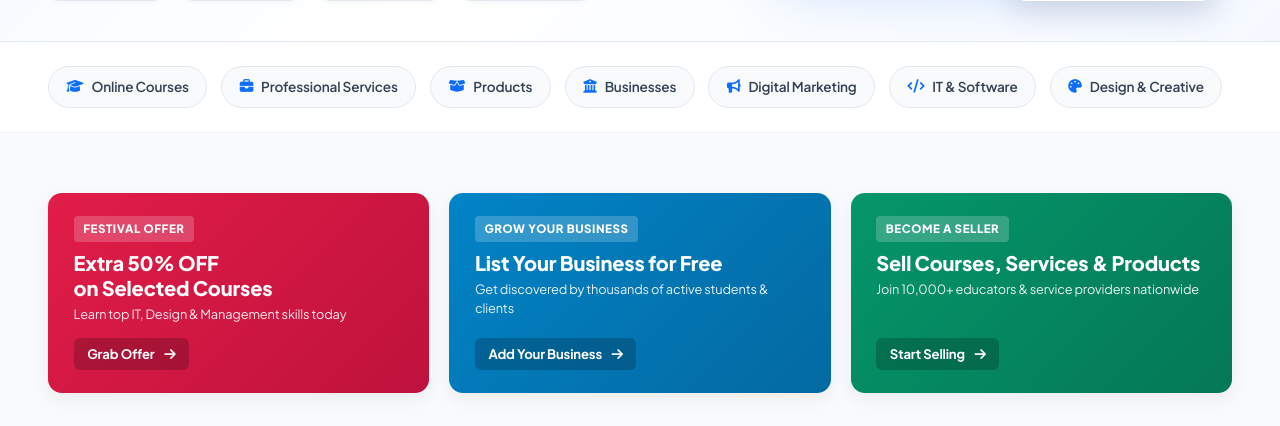
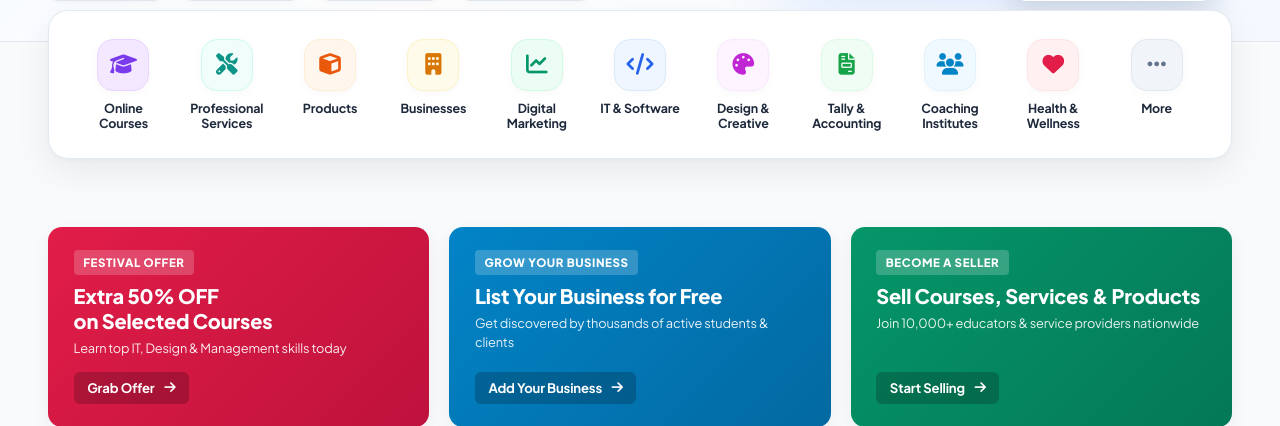
Before and after one commit to digitalclassworld/marketplace, a Laravel app: page / in a window 1280 px wide. Shown: the part 630-1056 px from the top of the page. Run offline with Laravel 12, Linux system fonts and the light colour scheme; data comes from the database, SQL or seed files in the repository; parts of the project's set-up code (start-up, migrations or seed data) failed here and were passed over.

Commit message:
Add homepage category icon strip card matching mockup design with pastel squircles and distinct icons

```diff
--- a/app/Http/Controllers/HomeController.php
+++ b/app/Http/Controllers/HomeController.php
@@ -119,18 +119,97 @@ class HomeController extends Controller
             \Illuminate\Support\Facades\Log::warning('Catalog load failed on marketplace index: ' . $e->getMessage());
         }
 
-        // Horizontal category pills matching the mockup
+        // Category strip items with rich icons and pastel badges matching user mockup
         $categoryPills = [
-            ['name' => 'Online Courses',       'icon' => 'fa-solid fa-graduation-cap',   'url' => route('courses')],
-            ['name' => 'Professional Services','icon' => 'fa-solid fa-briefcase',        'url' => route('services')],
-            ['name' => 'Products',             'icon' => 'fa-solid fa-box-open',         'url' => route('products')],
-            ['name' => 'Businesses',           'icon' => 'fa-solid fa-building-columns', 'url' => route('businesses')],
-            ['name' => 'Digital Marketing',    'icon' => 'fa-solid fa-bullhorn',         'url' => route('courses', ['category' => 'Digital Marketing'])],
-            ['name' => 'IT & Software',        'icon' => 'fa-solid fa-code',             'url' => route('courses', ['category' => 'Web Development'])],
-            ['name' => 'Design & Creative',    'icon' => 'fa-solid fa-palette',          'url' => route('services', ['category' => 'Design'])],
-            ['name' => 'Tally & Accounting',   'icon' => 'fa-solid fa-calculator',       'url' => route('courses', ['category' => 'Tally'])],
-            ['name' => 'Coaching Institutes',  'icon' => 'fa-solid fa-chalkboard-user',  'url' => route('businesses', ['category' => 'Coaching Institute'])],
-            ['name' => 'Health & Wellness',    'icon' => 'fa-solid fa-heart-pulse',      'url' => route('businesses', ['category' => 'Gym & Fitness'])],
+            [
+                'name'   => 'Online Courses',
+                'icon'   => 'fa-solid fa-graduation-cap',
+                'color'  => '#7c3aed',
+                'bg'     => '#f3e8ff',
+                'border' => '#e9d5ff',
+                'url'    => route('courses'),
+            ],
+            [
+                'name'   => 'Professional Services',
+                'icon'   => 'fa-solid fa-screwdriver-wrench',
+                'color'  => '#0d9488',
+                'bg'     => '#f0fdfa',
+                'border' => '#ccfbf1',
+                'url'    => route('services'),
+            ],
+            [
+                'name'   => 'Products',
+                'icon'   => 'fa-solid fa-cube',
+                'color'  => '#ea580c',
+                'bg'     => '#fff7ed',
+                'border' => '#ffedd5',
+                'url'    => route('products'),
+            ],
+            [
+                'name'   => 'Businesses',
+                'icon'   => 'fa-solid fa-building',
+                'color'  => '#d97706',
+                'bg'     => '#fffbeb',
+                'border' => '#fef3c7',
+                'url'    => route('businesses'),
+            ],
+            [
+                'name'   => 'Digital Marketing',
+                'icon'   => 'fa-solid fa-chart-line',
+                'color'  => '#059669',
+                'bg'     => '#ecfdf5',
+                'border' => '#d1fae5',
+                'url'    => route('courses', ['category' => 'Digital Marketing']),
+            ],
+            [
+                'name'   => 'IT & Software',
+                'icon'   => 'fa-solid fa-code',
+                'color'  => '#2563eb',
+                'bg'     => '#eff6ff',
+                'border' => '#dbeafe',
+                'url'    => route('courses', ['category' => 'Web Development']),
+            ],
+            [
+                'name'   => 'Design & Creative',
+                'icon'   => 'fa-solid fa-palette',
+                'color'  => '#c026d3',
+                'bg'     => '#fdf4ff',
+                'border' => '#fae8ff',
+                'url'    => route('services', ['category' => 'Design']),
+            ],
+            [
+                'name'   => 'Tally & Accounting',
+                'icon'   => 'fa-solid fa-file-invoice',
+                'color'  => '#16a34a',
+                'bg'     => '#f0fdf4',
+                'border' => '#dcfce7',
+                'url'    => route('courses', ['category' => 'Tally']),
+            ],
+            [
+                'name'   => 'Coaching Institutes',
+                'icon'   => 'fa-solid fa-users',
+                'color'  => '#0284c7',
+                'bg'     => '#f0f9ff',
+                'border' => '#e0f2fe',
+                'url'    => route('businesses', ['category' => 'Coaching Institute']),
+            ],
+            [
+                'name'   => 'Health & Wellness',
+                'icon'   => 'fa-solid fa-heart',
+                'color'  => '#e11d48',
+                'bg'     => '#fff1f2',
+                'border' => '#ffe4e6',
+                'url'    => route('businesses', ['category' => 'Gym & Fitness']),
+            ],
+            [
+                'name'   => 'More',
+                'icon'   => 'fa-solid fa-ellipsis',
+                'color'  => '#64748b',
+                'bg'     => '#f1f5f9',
+                'border' => '#e2e8f0',
+                'url'    => route('courses'),
+                'is_more'=> true,
+            ],
         ];
 
         // Fetch active promotional banners uploaded by Admin
--- a/resources/views/home/index.blade.php
+++ b/resources/views/home/index.blade.php
@@ -242,48 +242,104 @@
     }
 
     /* ==========================================================================
-       CATEGORY HORIZONTAL PILLS ROW
+       CATEGORY ICON NAVIGATION STRIP (Matching User Mockup)
        ========================================================================== */
-    .category-pills-section {
+    .home-categories-section {
+        background: transparent;
+        padding: 0 0 0.5rem 0;
+        margin-top: -2rem;
+        position: relative;
+        z-index: 20;
+    }
+    .home-categories-card {
         background: #ffffff;
-        border-bottom: 1px solid #f1f5f9;
-        padding: 1.25rem 0;
-    }
-    .category-pills-row {
-        display: flex;
-        align-items: center;
-        gap: 0.85rem;
+        border-radius: 20px;
+        box-shadow: 0 12px 36px rgba(0, 0, 0, 0.07), 0 2px 6px rgba(0, 0, 0, 0.03);
+        border: 1px solid rgba(226, 232, 240, 0.9);
+        padding: 1.25rem 1.75rem 1.15rem;
+        transition: box-shadow 0.25s ease;
+    }
+    .home-categories-card:hover {
+        box-shadow: 0 16px 42px rgba(0, 0, 0, 0.09), 0 4px 10px rgba(0, 0, 0, 0.04);
+    }
+    .home-categories-grid {
+        display: flex;
+        align-items: flex-start;
+        justify-content: space-between;
+        gap: 0.65rem;
         overflow-x: auto;
-        white-space: nowrap;
-        scrollbar-width: none;
-        padding: 0.25rem 0;
-    }
-    .category-pills-row::-webkit-scrollbar {
-        display: none;
-    }
-    .cat-nav-pill {
-        display: inline-flex;
-        align-items: center;
-        gap: 0.5rem;
-        padding: 0.6rem 1.1rem;
-        border-radius: 999px;
-        background: #f8fafc;
-        border: 1px solid #e2e8f0;
-        color: #334155;
+        scrollbar-width: none; /* Firefox */
+        -ms-overflow-style: none; /* IE/Edge */
+        padding: 0.2rem 0;
+    }
+    .home-categories-grid::-webkit-scrollbar {
+        display: none; /* Chrome, Safari, Opera */
+    }
+    .home-cat-item {
+        display: flex;
+        flex-direction: column;
+        align-items: center;
         text-decoration: none;
-        font-size: 0.85rem;
-        font-weight: 600;
-        transition: all 0.2s ease;
-        flex-shrink: 0;
-    }
-    .cat-nav-pill:hover {
-        background: #0066ff;
-        border-color: #0066ff;
-        color: #ffffff;
-        box-shadow: 0 4px 12px rgba(0, 102, 255, 0.2);
-    }
-    .cat-nav-pill:hover i {
-        color: #ffffff !important;
+        flex: 1 1 0;
+        min-width: 82px;
+        max-width: 105px;
+        transition: all 0.25s cubic-bezier(0.16, 1, 0.3, 1);
+        cursor: pointer;
+        text-align: center;
+        padding: 0.25rem 0.15rem;
+        border-radius: 12px;
+    }
+    .home-cat-item:hover {
+        transform: translateY(-4px);
+    }
+    .home-cat-icon-box {
+        width: 52px;
+        height: 52px;
+        border-radius: 16px;
+        display: flex;
+        align-items: center;
+        justify-content: center;
+        font-size: 1.35rem;
+        margin-bottom: 0.65rem;
+        transition: all 0.25s ease;
+        box-shadow: 0 2px 8px rgba(0, 0, 0, 0.03);
+    }
+    .home-cat-item:hover .home-cat-icon-box {
+        transform: scale(1.08);
+        box-shadow: 0 8px 20px rgba(0, 0, 0, 0.08);
+    }
+    .home-cat-label {
+        font-size: 0.78rem;
+        font-weight: 700;
+        color: #1e293b;
+        line-height: 1.25;
+        text-align: center;
+        display: -webkit-box;
+        -webkit-line-clamp: 2;
+        -webkit-box-orient: vertical;
+        overflow: hidden;
+        transition: color 0.2s ease;
+    }
+    .home-cat-item:hover .home-cat-label {
+        color: #0066ff;
+    }
+    @media (max-width: 991px) {
+        .home-categories-section {
+            margin-top: 0.5rem;
+        }
+        .home-categories-card {
+            padding: 1rem 0.85rem;
+            border-radius: 16px;
+        }
+        .home-cat-item {
+            min-width: 76px;
+        }
+        .home-cat-icon-box {
+            width: 46px;
+            height: 46px;
+            font-size: 1.25rem;
+            border-radius: 14px;
+        }
     }
 
     /* ==========================================================================
@@ -1272,17 +1328,21 @@
 </section>
 
 <!-- ============================================================================
-     2. CATEGORY HORIZONTAL PILLS ROW
+     2. CATEGORY ICON NAVIGATION STRIP (Matching User Mockup)
      ============================================================================ -->
-<div class="category-pills-section">
+<div class="home-categories-section">
     <div class="container-fluid px-3 px-md-4 px-xl-5">
-        <div class="category-pills-row">
-            @foreach($categoryPills as $cp)
-                <a href="{{ $cp['url'] }}" class="cat-nav-pill">
-                    <i class="{{ $cp['icon'] }} text-primary"></i>
-                    <span>{{ $cp['name'] }}</span>
-                </a>
-            @endforeach
+        <div class="home-categories-card">
+            <div class="home-categories-grid">
+                @foreach($categoryPills as $cp)
+                    <a href="{{ $cp['url'] }}" class="home-cat-item" title="{{ $cp['name'] }}">
+                        <div class="home-cat-icon-box" style="background-color: {{ $cp['bg'] ?? '#f8fafc' }}; border: 1.5px solid {{ $cp['border'] ?? '#e2e8f0' }}; color: {{ $cp['color'] ?? '#0066ff' }};">
+                            <i class="{{ $cp['icon'] }}"></i>
+                        </div>
+                        <span class="home-cat-label">{{ $cp['name'] }}</span>
+                    </a>
+                @endforeach
+            </div>
         </div>
     </div>
 </div>
```
Also changed, not shown: tests/Feature/HomePageCategoriesTest.php (added, +26 -0 lines).
